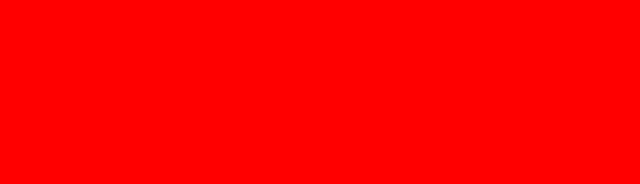
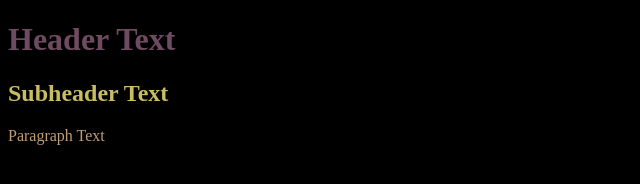
Before and after one commit to ettalaura/206-breakpoints, a plain HTML site: page index.html in a window 1280 px wide. Shown: the whole page, without its empty margins (0-640 px from the left). Drawn offline with Linux system fonts and the light colour scheme.

Commit message:
Change font colors based on screen size.

```diff
--- a/css/main.css
+++ b/css/main.css
@@ -1,12 +1,55 @@
+@charset "UTF-8";
+/* CSS Document */
+
+
+h1{
+  		color: #7b7d70;
+  	}
+
+
+h2{
+  		color: #4eafb8;
+  	}
+
+p{
+  		color: #ff8641;
+  	}
+
 
 /* ----------- Tablets larger than 768px wide ----------- */
 @media (min-width: 768px) {
 	body {
     background: red;
   }
+
+  	h1{
+  		color: #02cbd2;
+  	}
+
+  	h2{
+  		color: #fcc02a;
+  	}
+
+  	p{
+  		color: #7b8f8e;
+  	}
 }
 
 /* ----------- Monitors larger than 1200px wide ----------- */
 @media (min-width: 1200px) {
+	body {
+   	 background: black;
+ 	 }
 
+ 	 h1{
+  		color: #6e4b61;
+  	}
+
+  	h2{
+  		color: #cabd61;
+  	}
+
+  	p{
+  		color: #c19e74;
+  	}
 }
--- a/index.html
+++ b/index.html
@@ -8,5 +8,15 @@
   </head>
 
   <body>
+  	<h1>
+  		Header Text
+  	</h1>
+
+  	<h2>
+  		Subheader Text
+  	</h2>
+  	<p>
+  		Paragraph Text
+  	</p>
   </body>
 </html>
```
Also changed, not shown: 1 other file.
